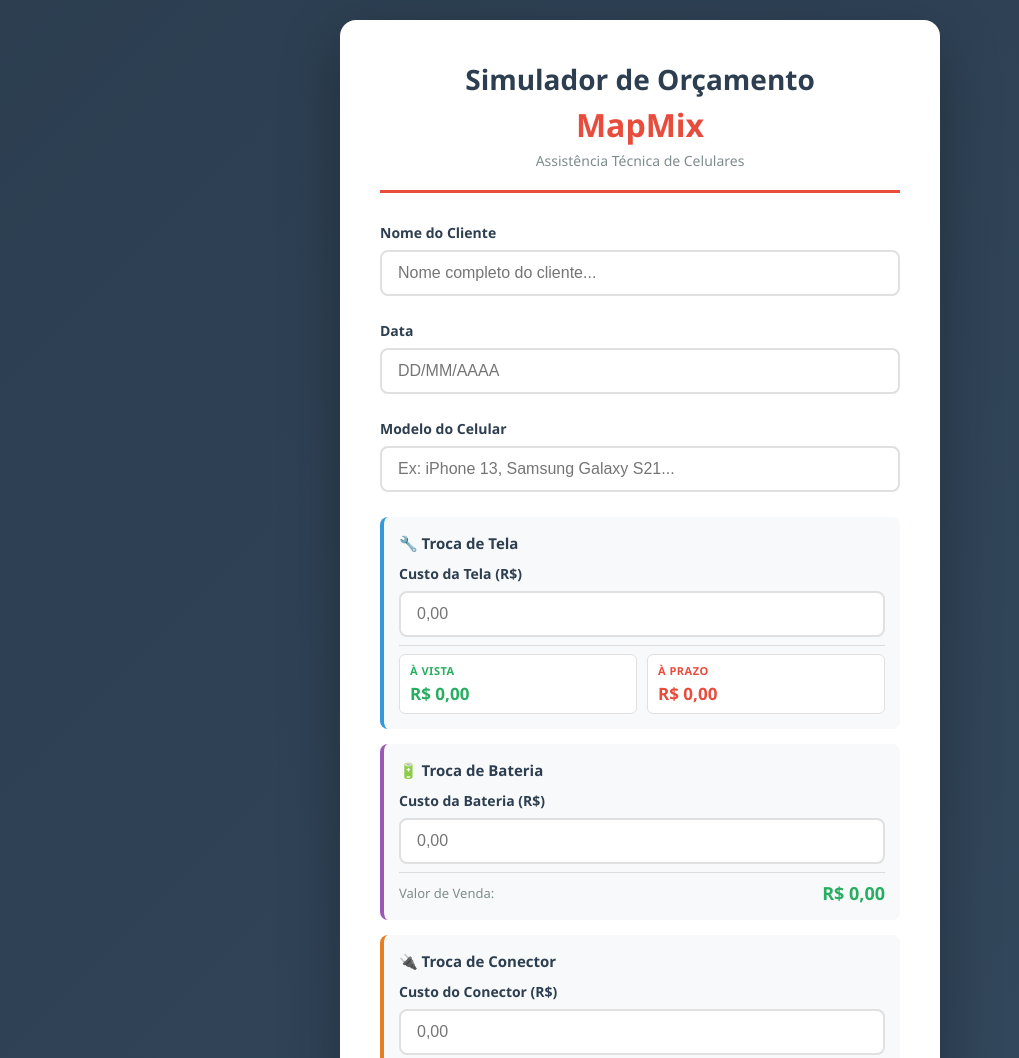
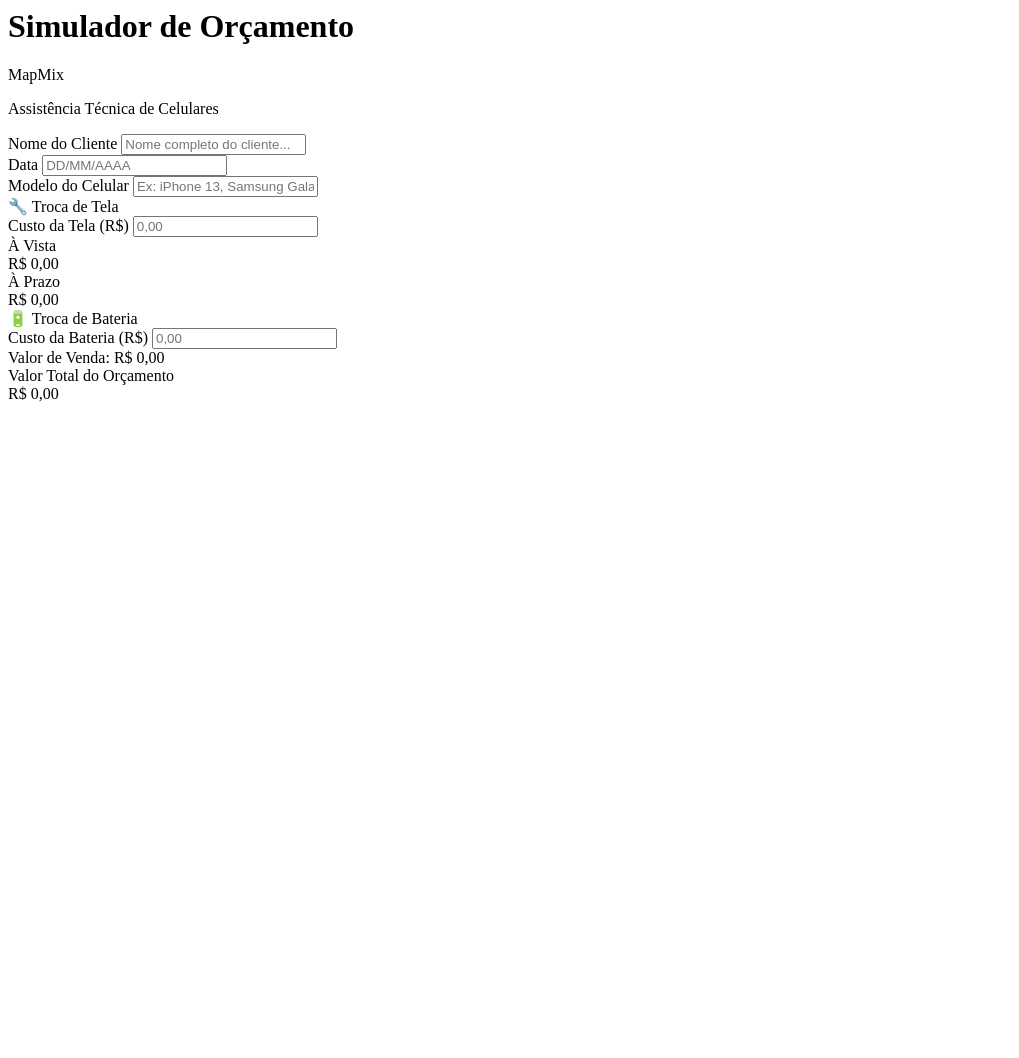
Before and after one commit to contatoutinoiadv-ai/Simulador-MapMix-Assistencia, a plain HTML site: page index.html in a window 1280 px wide. Shown: the top 1058 px of the page, without its empty margins (0-1019 px from the left). After the commit the page ends 800 px from the top, so only its background shows below. Drawn offline with Linux system fonts and the light colour scheme.

Commit message:
Update index.html

```diff
--- a/index.html
+++ b/index.html
@@ -1,147 +1,3 @@
-<!DOCTYPE html>
-<html lang="en">
-
-  <head>
-    <meta charset="UTF-8">
-    <title>Orçamento MapMix</title>
-    <link rel="stylesheet" href="./style.css">
-
-  </head>
-
-  <body>
-  <!DOCTYPE html>
-<html lang="pt-BR">
-<head>
-<meta charset="UTF-8">
-<meta name="viewport" content="width=device-width, initial-scale=1.0">
-<title>MapMix — Simulador de Orçamento</title>
-<style>
-* { margin: 0; padding: 0; box-sizing: border-box; }
-body {
-  font-family: 'Segoe UI', Tahoma, Geneva, Verdana, sans-serif;
-  background: linear-gradient(135deg, #2c3e50 0%, #34495e 100%);
-  min-height: 100vh;
-  display: flex;
-  align-items: center;
-  justify-content: center;
-  padding: 20px;
-}
-.container {
-  background: white;
-  border-radius: 16px;
-  padding: 40px;
-  max-width: 600px;
-  width: 100%;
-  box-shadow: 0 20px 60px rgba(0,0,0,0.3);
-}
-.header {
-  text-align: center;
-  margin-bottom: 30px;
-  padding-bottom: 20px;
-  border-bottom: 3px solid #e74c3c;
-}
-h1 { color: #2c3e50; margin-bottom: 5px; font-size: 28px; }
-.brand { color: #e74c3c; font-weight: 700; font-size: 32px; }
-.subtitle { color: #7f8c8d; font-size: 14px; margin-top: 5px; }
-.input-group { margin-bottom: 25px; }
-label {
-  display: block;
-  margin-bottom: 8px;
-  color: #2c3e50;
-  font-weight: 600;
-  font-size: 14px;
-}
-input[type="text"],
-input[type="number"] {
-  width: 100%;
-  padding: 12px 16px;
-  border: 2px solid #e0e0e0;
-  border-radius: 8px;
-  font-size: 16px;
-  transition: all 0.3s;
-}
-input[type="text"]:focus,
-input[type="number"]:focus {
-  outline: none;
-  border-color: #e74c3c;
-  box-shadow: 0 0 0 3px rgba(231, 76, 60, 0.1);
-}
-.service-card {
-  background: #f8f9fa;
-  border-radius: 8px;
-  padding: 15px;
-  margin-bottom: 15px;
-  border-left: 4px solid #3498db;
-}
-.service-card.battery { border-left-color: #9b59b6; }
-.service-card.connector { border-left-color: #e67e22; }
-.service-header { margin-bottom: 10px; }
-.service-name { font-weight: 600; color: #2c3e50; font-size: 15px; }
-.price-row {
-  display: flex;
-  gap: 10px;
-  margin-top: 8px;
-  padding-top: 8px;
-  border-top: 1px solid #ddd;
-}
-.price-block {
-  flex: 1;
-  background: white;
-  border-radius: 6px;
-  padding: 8px 10px;
-  border: 1px solid #e0e0e0;
-}
-.price-block-label {
-  font-size: 11px;
-  font-weight: 700;
-  text-transform: uppercase;
-  letter-spacing: 0.5px;
-  margin-bottom: 4px;
-}
-.price-block-label.avista { color: #27ae60; }
-.price-block-label.aprazo { color: #e74c3c; }
-.price-block-value {
-  font-weight: 700;
-  font-size: 17px;
-}
-.price-block-value.avista { color: #27ae60; }
-.price-block-value.aprazo { color: #e74c3c; }
-.price-display {
-  display: flex;
-  justify-content: space-between;
-  align-items: center;
-  margin-top: 8px;
-  padding-top: 8px;
-  border-top: 1px solid #ddd;
-}
-.price-label { color: #7f8c8d; font-size: 13px; }
-.price-value { color: #27ae60; font-weight: 700; font-size: 18px; }
-.total-box {
-  background: linear-gradient(135deg, #e74c3c 0%, #c0392b 100%);
-  border-radius: 12px;
-  padding: 25px;
-  margin-top: 30px;
-  color: white;
-  text-align: center;
-}
-.total-label {
-  font-size: 14px;
-  opacity: 0.9;
-  margin-bottom: 8px;
-  text-transform: uppercase;
-  letter-spacing: 1px;
-}
-.total-value { font-size: 42px; font-weight: 700; }
-@media (max-width: 600px) {
-  .container { padding: 25px; }
-  h1 { font-size: 24px; }
-  .brand { font-size: 28px; }
-  .total-value { font-size: 32px; }
-  .price-row { flex-direction: column; }
-}
-</style>
-</head>
-<body>
 <div class="container">
   <div class="header">
     <h1>Simulador de Orçamento</h1>
@@ -200,76 +56,8 @@
     </div>
   </div>
 
-  <!-- CONECTOR -->
-  <div class="service-card connector">
-    <div class="service-header">
-      <span class="service-name">🔌 Troca de Conector</span>
-    </div>
-    <div class="input-group" style="margin-bottom: 0;">
-      <label for="custoConector">Custo do Conector (R$)</label>
-      <input type="number" id="custoConector" placeholder="0,00" step="0.01" min="0">
-    </div>
-    <div class="price-display">
-      <span class="price-label">Valor de Venda:</span>
-      <span class="price-value" id="precoConector">R$ 0,00</span>
-    </div>
-  </div>
-
   <div class="total-box">
     <div class="total-label">Valor Total do Orçamento</div>
     <div class="total-value" id="valorTotal">R$ 0,00</div>
   </div>
 </div>
-
-<script>
-const custoTela     = document.getElementById('custoTela');
-const custoBateria  = document.getElementById('custoBateria');
-const custoConector = document.getElementById('custoConector');
-const telaAvista    = document.getElementById('telaAvista');
-const telaPrazo     = document.getElementById('telaPrazo');
-const precoBateria  = document.getElementById('precoBateria');
-const precoConector = document.getElementById('precoConector');
-const valorTotal    = document.getElementById('valorTotal');
-
-function fmt(v) {
-  return 'R$ ' + v.toLocaleString('pt-BR', { minimumFractionDigits: 2, maximumFractionDigits: 2 });
-}
-
-function calcular() {
-  const tela     = parseFloat(custoTela.value)     || 0;
-  const bateria  = parseFloat(custoBateria.value)  || 0;
-  const conector = parseFloat(custoConector.value) || 0;
-
-  const vendaTelaAvista = tela * 2.68;
-  const vendaTelaPrazo  = tela * 2.80;
-  const vendaBateria    = bateria  * 2.90;
-  const vendaConector   = conector * 3.00;
-
-  telaAvista.textContent    = fmt(vendaTelaAvista);
-  telaPrazo.textContent     = fmt(vendaTelaPrazo);
-  precoBateria.textContent  = fmt(vendaBateria);
-  precoConector.textContent = fmt(vendaConector);
-
-  const total = vendaTelaAvista + vendaBateria + vendaConector;
-  valorTotal.textContent = fmt(total);
-}
-
-document.getElementById('dataOrcamento').addEventListener('input', function(e) {
-  let v = e.target.value.replace(/\D/g, '').slice(0, 8);
-  if (v.length >= 5) v = v.slice(0,2) + '/' + v.slice(2,4) + '/' + v.slice(4);
-  else if (v.length >= 3) v = v.slice(0,2) + '/' + v.slice(2);
-  e.target.value = v;
-});
-
-custoTela.addEventListener('input', calcular);
-custoBateria.addEventListener('input', calcular);
-custoConector.addEventListener('input', calcular);
-calcular();
-</script>
-</body>
-</html>
-    <script  src="./script.js"></script>
-
-  </body>
-
-</html>
```
